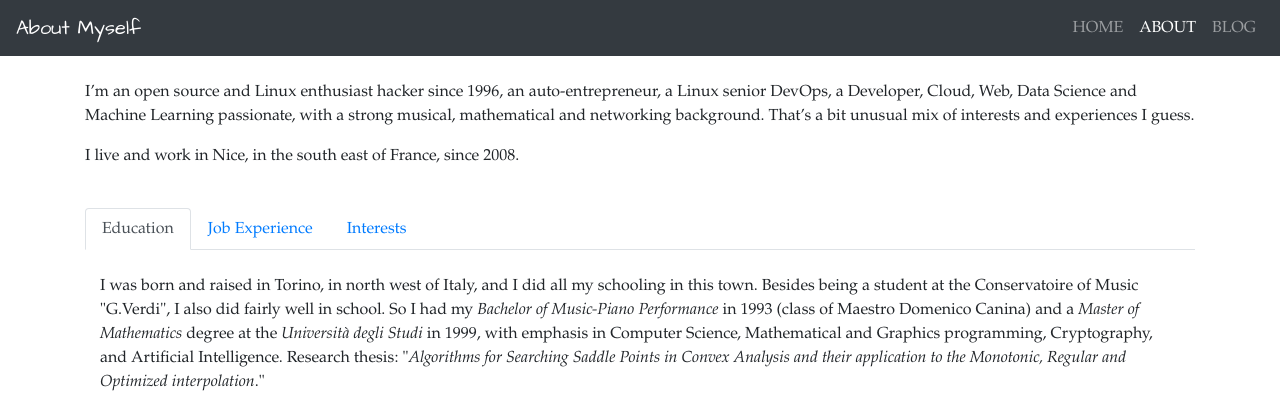
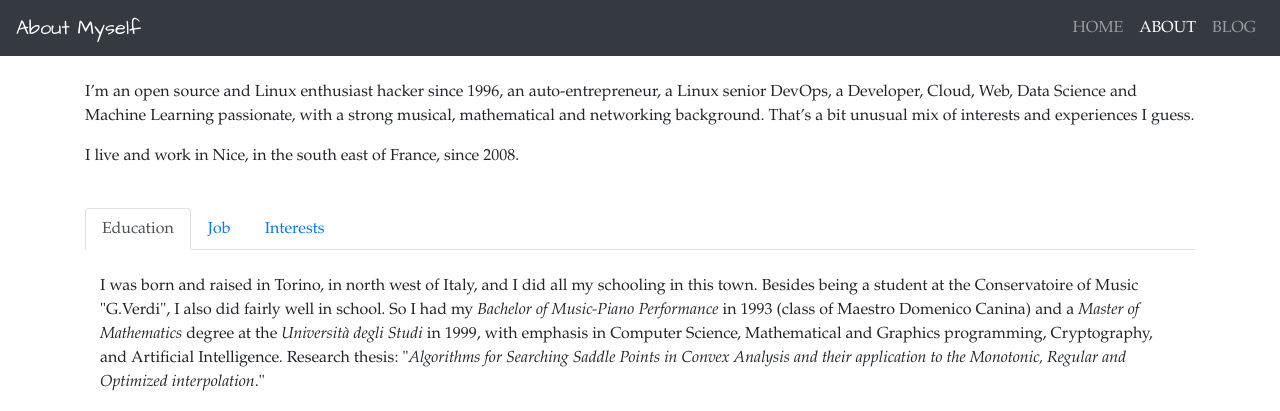
Before and after one commit to madrisan/madrisan.github.io, a Jekyll site: the page built from about/index.html, in a window 1280 px wide. Shown: the top 411 px of the page. Built offline with Jekyll 4.4.1, drawn with Linux system fonts in a browser that asks for light colours; nearby versions of some CDN libraries.

Commit message:
Reduce the horizontal size of the about's secondary navbar
Signed-off-by: Davide Madrisan <davide.madrisan@gmail.com>

```diff
--- a/about/index.html
+++ b/about/index.html
@@ -47,7 +47,7 @@ title: About Myself
                     <a class="nav-link active" data-toggle="tab" href="#education">Education</a>
                 </li>
                 <li class="nav-item">
-                    <a class="nav-link" data-toggle="tab" href="#jobexp">Job Experience</a>
+                    <a class="nav-link" data-toggle="tab" href="#job">Job</a>
                 </li>
                 <li class="nav-item">
                     <a class="nav-link" data-toggle="tab" href="#interests">Interests</a>
@@ -68,7 +68,7 @@ title: About Myself
 
                 </div>
 
-		<div class="tab-pane container fade" id="jobexp">
+		<div class="tab-pane container fade" id="job">
 
 		    <div class="d-flex justify-content-center mt-0 pt-4">
                         <figure class="figure img-fluid">
```
